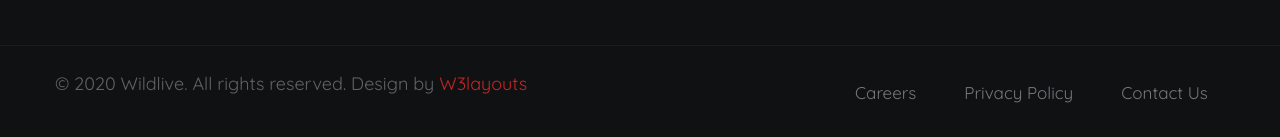
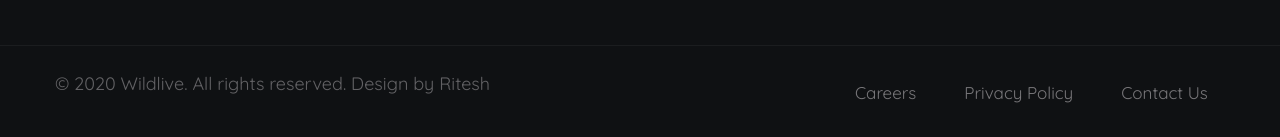
Before and after one commit to Riteshvs/FERT2, a plain HTML site: page about.html in a window 1280 px wide. Shown: the part 2963-3100 px from the top of the page. Drawn offline with Linux system fonts and the light colour scheme.

Commit message:
2nd commit

```diff
--- a/about.html
+++ b/about.html
@@ -1,7 +1,3 @@
-<!--
-Author: W3layouts
-Author URL: http://w3layouts.com
--->
 <!doctype html>
 <html lang="zxx">
 
@@ -319,9 +315,7 @@ Author URL: http://w3layouts.com
     <section class="w3l-copyright">
       <div class="container">
         <div class="row bottom-copies">
-          <p class="col-lg-8 copy-footer-29">© 2020 Wildlive. All rights reserved. Design by <a
-              href="https://w3layouts.com/" target="_blank">
-              W3layouts</a></p>
+          <p class="col-lg-8 copy-footer-29">© 2020 Wildlive. All rights reserved. Design by Ritesh</p>
 
           <div class="col-lg-4 footer-list-29">
             <ul class="d-flex text-lg-right">
```
